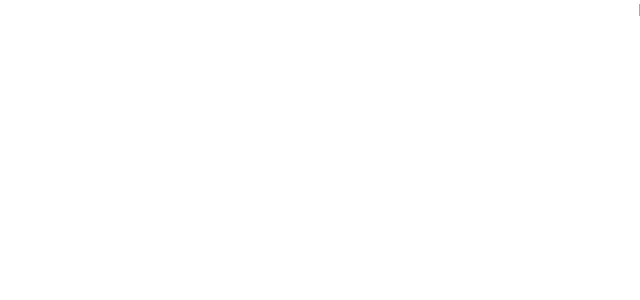
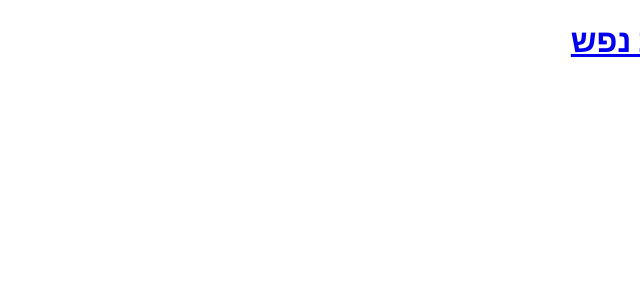
Before and after one commit to rel-t/meshvat-nafesh, a React (Create React App) app: page / in a window 1280 px wide. Shown: the top 300 px of the page, without its empty margins (640-1280 px from the left). Built offline with nearby package versions, Linux system fonts and the light colour scheme.

Commit message:
Add Navbar

```diff
--- /dev/null
+++ b/src/components/Navbar.js
@@ -0,0 +1,16 @@
+import './Navbar.css'
+
+import React from 'react'
+import { Link } from 'react-router-dom'
+
+const Navbar = () => {
+  return (
+    <div className='header'>
+      <Link to={'/'}>
+        <h1>משיבת נפש</h1>
+      </Link>
+    </div>
+  )
+}
+
+export default Navbar
--- a/src/routes/Home.js
+++ b/src/routes/Home.js
@@ -1,7 +1,12 @@
 import React from 'react';
+import Navbar from '../components/Navbar';
 
 const Home = () => {
-  return <div>Home</div>;
+  return (
+    <div>
+      <Navbar />
+    </div>
+  );
 };
 
 export default Home;
```
Also changed, not shown: src/components/Navbar.css (added).
